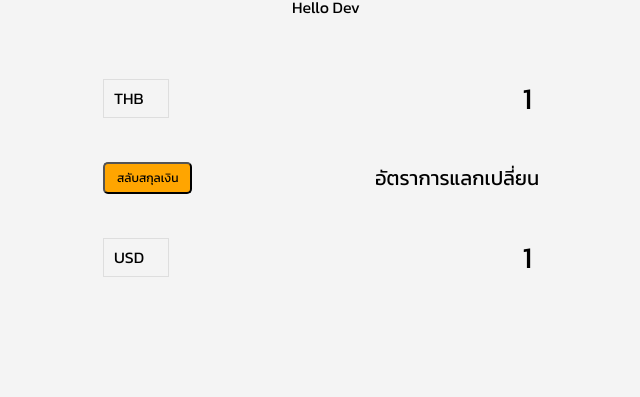
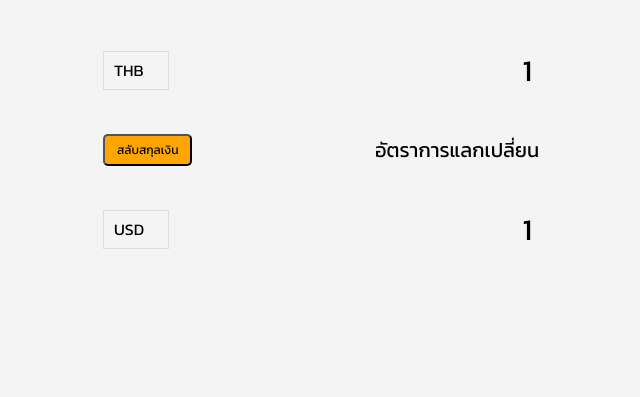
Before and after one commit to Yoky0540/money-exchange, a plain HTML site: page index.html in a window 1280 px wide. Shown: the part 403-800 px from the top of the page, without its empty margins (314-954 px from the left). Drawn offline with Linux system fonts and the light colour scheme; no server answers; a web font is replaced by a local one.

Commit message:
original

```diff
--- a/index.html
+++ b/index.html
@@ -9,7 +9,6 @@
 <body>
     <img src="Asset/money.png" class="money-img" alt="">
     <h1>โปรแกรมแปลงสกุลเงิน</h1>
-    <p>Hello Dev</p>
     <div class="container">
         <div class="currency">
             <select name="" id="currency-one">
```
